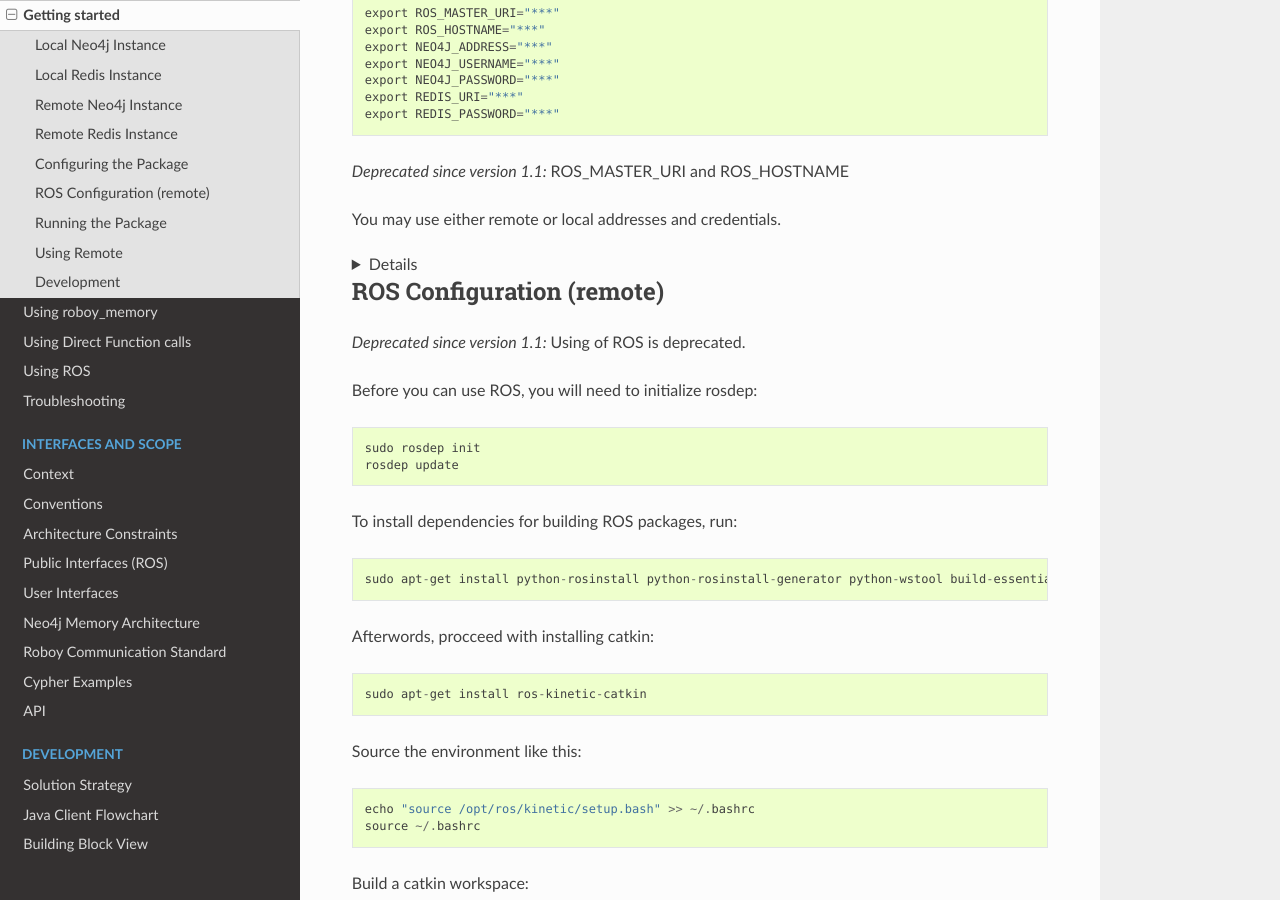
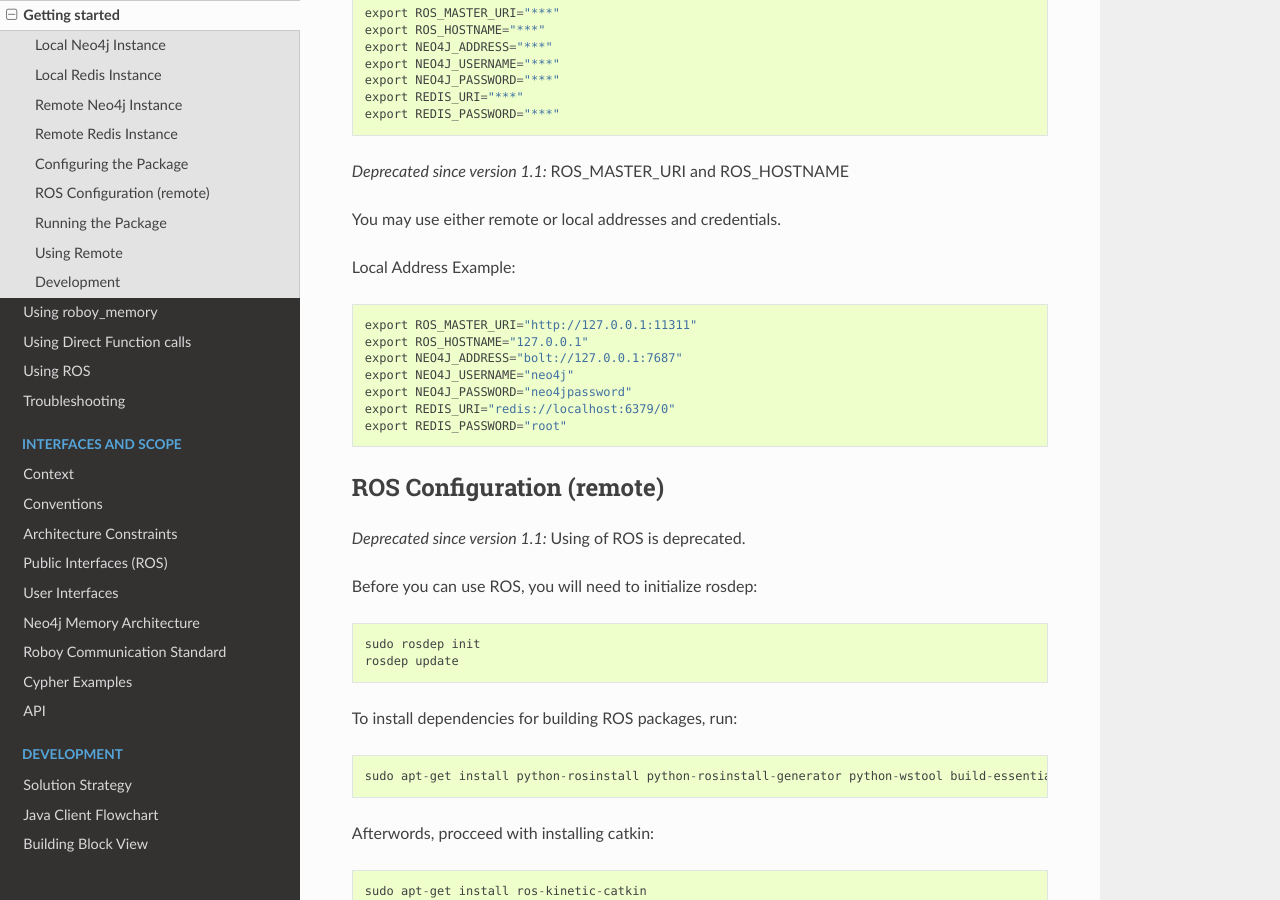
Before and after one commit to Roboy/memory, a Sphinx documentation site: the page built from docs/Usage/1_getting_started.rst, in a window 1280 px wide and 900 px high, scrolled down 3227 px. Built offline with Sphinx 7.4.7 and the Read the Docs theme 2.0.0, drawn with Linux system fonts in a browser that asks for light colours.

Commit message:
Update 1_getting_started.rst

```diff
--- a/docs/Usage/1_getting_started.rst
+++ b/docs/Usage/1_getting_started.rst
@@ -140,20 +140,15 @@
 
 You may use either remote or local addresses and credentials.
 
-.. raw:: html
+Local Address Example::
 
-    <details>
-    <h2>Local Address Example</h2>
-    <p>
-        export ROS_MASTER_URI="http://127.0.0.1:11311"
-        export ROS_HOSTNAME="127.0.0.1"
-        export NEO4J_ADDRESS="bolt://127.0.0.1:7687"
-        export NEO4J_USERNAME="neo4j"
-        export NEO4J_PASSWORD="neo4jpassword"
-        export REDIS_URI="redis://localhost:6379/0"
-        export REDIS_PASSWORD="root"
-    </p>
-    </details>
+	export ROS_MASTER_URI="http://127.0.0.1:11311"
+	export ROS_HOSTNAME="127.0.0.1"
+	export NEO4J_ADDRESS="bolt://127.0.0.1:7687"
+	export NEO4J_USERNAME="neo4j"
+	export NEO4J_PASSWORD="neo4jpassword"
+	export REDIS_URI="redis://localhost:6379/0"
+	export REDIS_PASSWORD="root"
 
 
 ROS Configuration (remote)
```
